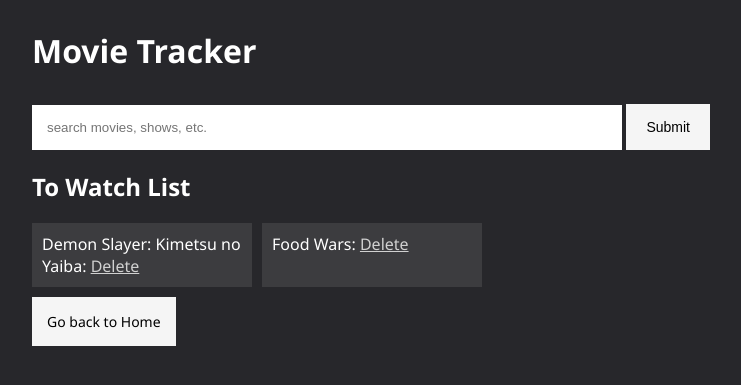
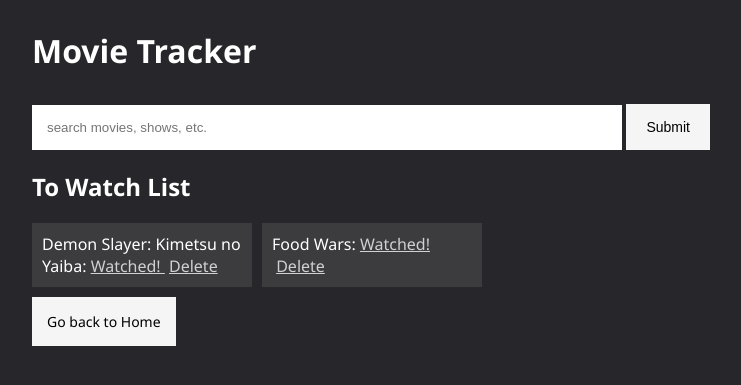
Before and after one commit to AC0727/movieTracker, a Django app: page /to_watch/ in a window 1280 px wide. Shown: the top 385 px of the page, without its empty margins (258-999 px from the left). Run offline with Django 4.2, Linux system fonts and the light colour scheme; data comes from the database, SQL or seed files in the repository.

Commit message:
Connected To Watch movies with Watched ones

```diff
--- a/movie/templates/to_watch.html
+++ b/movie/templates/to_watch.html
@@ -25,7 +25,7 @@
         <h2>To Watch List</h2>
         <div class="movie_container">
         {% for movie in to_watch_list %}
-            <div class="small_movie">{{ movie.title }}: <a href="/delete/{{ movie.id }}">Delete</a></div>
+            <div class="small_movie">{{ movie.title }}: <a href="/add/{{ movie.imdb_id }}"> Watched! </a>&nbsp;<a href="/delete/{{ movie.id }}">Delete</a></div>
         {% endfor %}
         </div>
     {% endif %}
```
